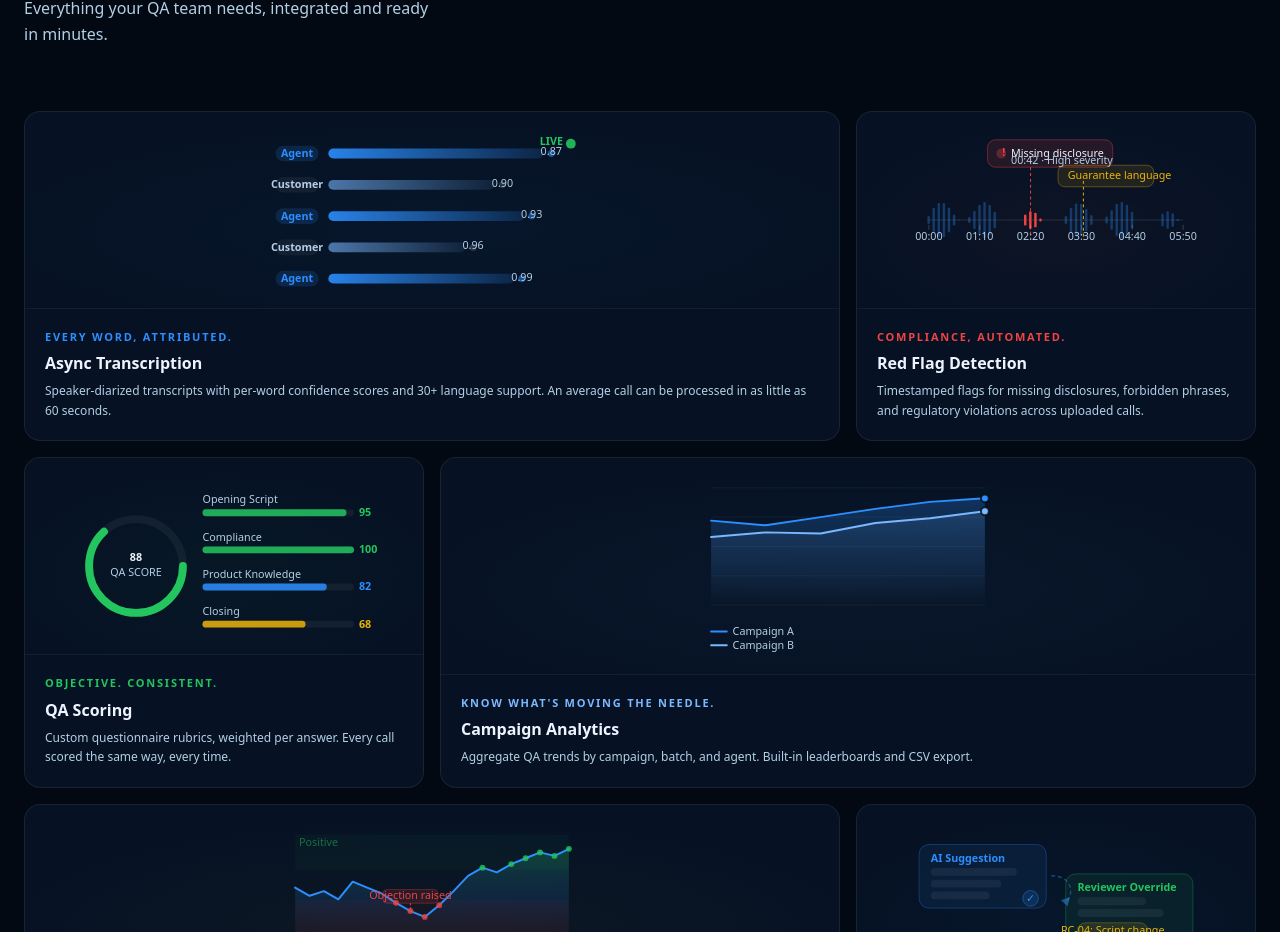
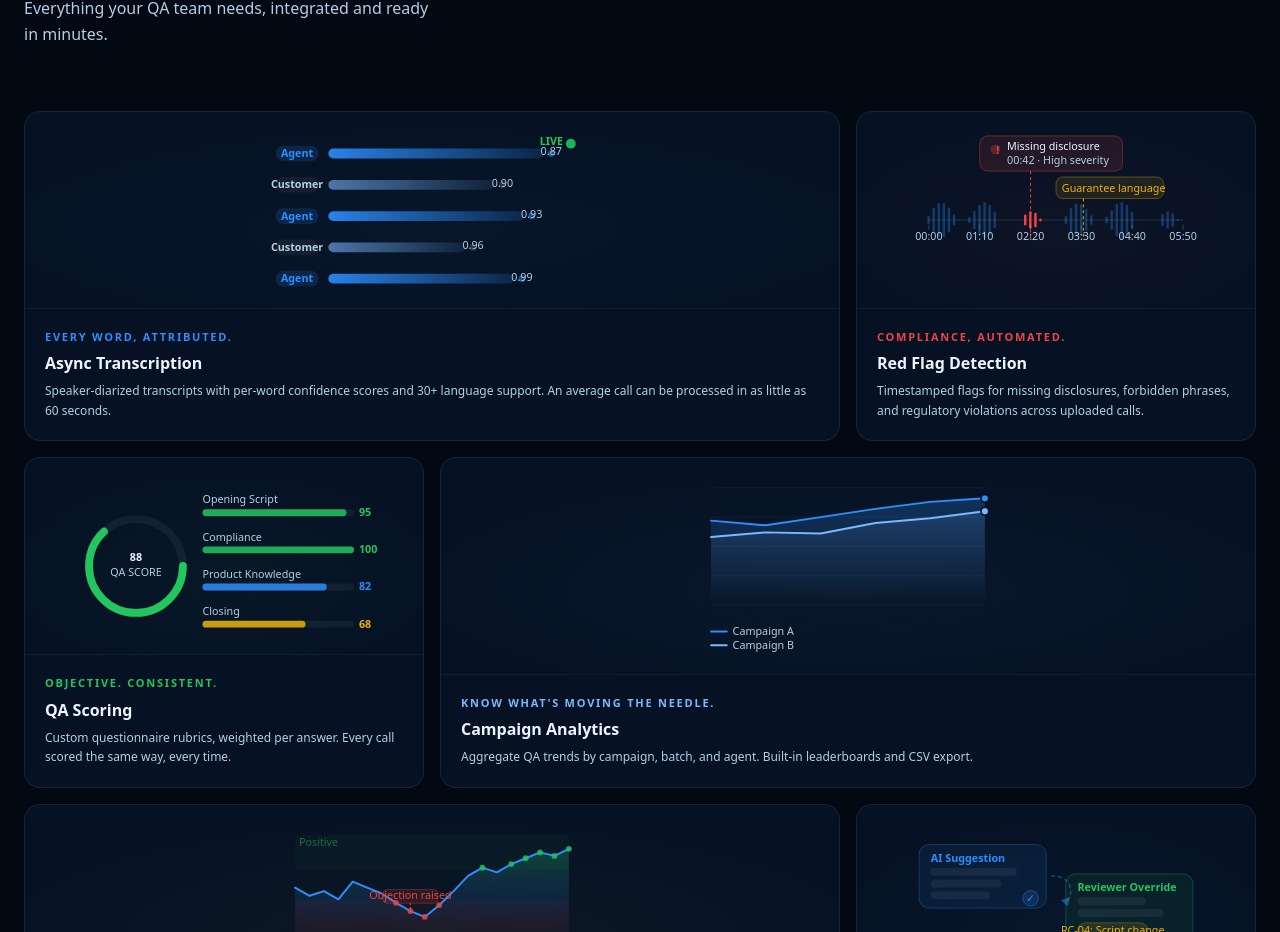
Before and after one commit to twilight-Studio/call-blick-site, a Next.js app in the folder WebSite/callblick-web/: page / in a window 1280 px wide. Shown: the part 1631-2563 px from the top of the page. Built offline with nearby package versions, Linux system fonts and the light colour scheme.

Commit message:
Fix red flag card label overlap

```diff
--- a/WebSite/callblick-web/src/components/home/FeatureShowcase.tsx
+++ b/WebSite/callblick-web/src/components/home/FeatureShowcase.tsx
@@ -112,17 +112,17 @@ function RedFlagGraphic() {
       })}
 
       {/* Flag marker */}
-      <line x1="124" y1="30" x2="124" y2="110" stroke="#ef4444" strokeWidth="1" strokeDasharray="3 3" />
-      <rect x="80" y="8" width="128" height="28" rx="8" fill="rgba(239,68,68,0.12)" stroke="rgba(239,68,68,0.4)" strokeWidth="1" />
-      <circle cx="94" cy="22" r="5" fill="rgba(239,68,68,0.3)" />
-      <text x="95" y="25" fill="#ef4444" fontSize="7" fontWeight="800" fontFamily="system-ui">!</text>
-      <text x="104" y="26" fill="#EEF4FF" fontSize="7.5" fontFamily="system-ui">Missing disclosure</text>
-      <text x="104" y="33" fill="#B3CFE5" fontSize="6.5" fontFamily="system-ui">00:42 · High severity</text>
+      <line x1="124" y1="40" x2="124" y2="110" stroke="#ef4444" strokeWidth="1" strokeDasharray="3 3" />
+      <rect x="72" y="4" width="146" height="36" rx="8" fill="rgba(239,68,68,0.12)" stroke="rgba(239,68,68,0.4)" strokeWidth="1" />
+      <circle cx="88" cy="18" r="5" fill="rgba(239,68,68,0.3)" />
+      <text x="89" y="22" fill="#ef4444" fontSize="7" fontWeight="800" fontFamily="system-ui">!</text>
+      <text x="100" y="18" fill="#EEF4FF" fontSize="7.5" fontFamily="system-ui">Missing disclosure</text>
+      <text x="100" y="33" fill="#B3CFE5" fontSize="6.5" fontFamily="system-ui">00:42 · High severity</text>
 
       {/* Second flag */}
-      <line x1="178" y1="50" x2="178" y2="110" stroke="#eab308" strokeWidth="1" strokeDasharray="3 3" />
-      <rect x="152" y="34" width="98" height="22" rx="7" fill="rgba(234,179,8,0.1)" stroke="rgba(234,179,8,0.35)" strokeWidth="1" />
-      <text x="162" y="48" fill="#eab308" fontSize="7.5" fontFamily="system-ui">Guarantee language</text>
+      <line x1="178" y1="68" x2="178" y2="110" stroke="#eab308" strokeWidth="1" strokeDasharray="3 3" />
+      <rect x="150" y="46" width="110" height="22" rx="7" fill="rgba(234,179,8,0.1)" stroke="rgba(234,179,8,0.35)" strokeWidth="1" />
+      <text x="156" y="61" fill="#eab308" fontSize="7.5" fontFamily="system-ui">Guarantee language</text>
 
       {/* Tick marks on timeline */}
       {[0, 1, 2, 3, 4, 5].map(i => (
```
